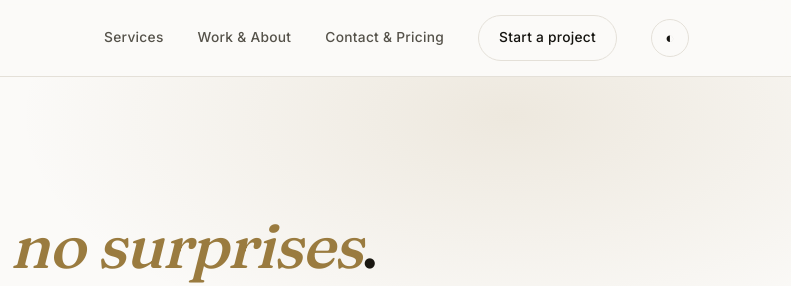
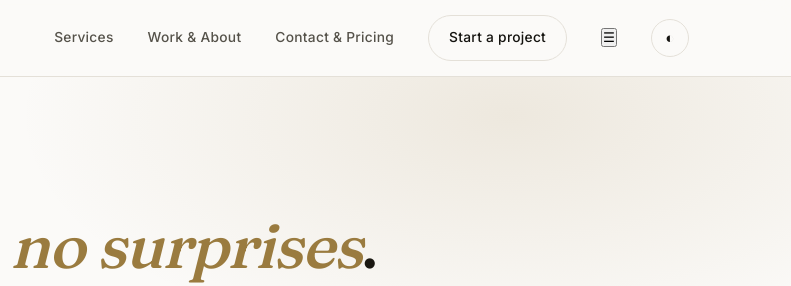
Before and after one commit to marvinmarvel948-bot/MUGERWA-MARVIN-PROFILE, a plain HTML site: page contact.html in a window 1280 px wide. Shown: the top 286 px of the page, 489-1280 px from the left. Drawn offline with Linux system fonts and the light colour scheme.

Commit message:
Refactor contact.html for improved structure and features

```diff
--- a/contact.html
+++ b/contact.html
@@ -24,12 +24,16 @@
                 <span class="brand-name"><b>Mugerwa</b> Marvin</span>
             </a>
             <div class="nav-links">
+               <div class="nav-links">
     <a href="index.html#services">Services</a>
     <a href="work.html">Work &amp; About</a>
     <a href="contact.html">Contact &amp; Pricing</a>
     <a href="contact.html" class="nav-cta">Start a project</a>
+
+    <!-- ADD THIS HAMBURGER BUTTON -->
+    <button class="menu-toggle" id="menuBtn" aria-label="Toggle menu">☰</button>
+
     <button class="theme-toggle" id="themeBtn" aria-label="Toggle theme">◐</button>
-            </div>
 </div>
     </nav>
 
```
Lines whose indentation alone changed are shown as unchanged.
